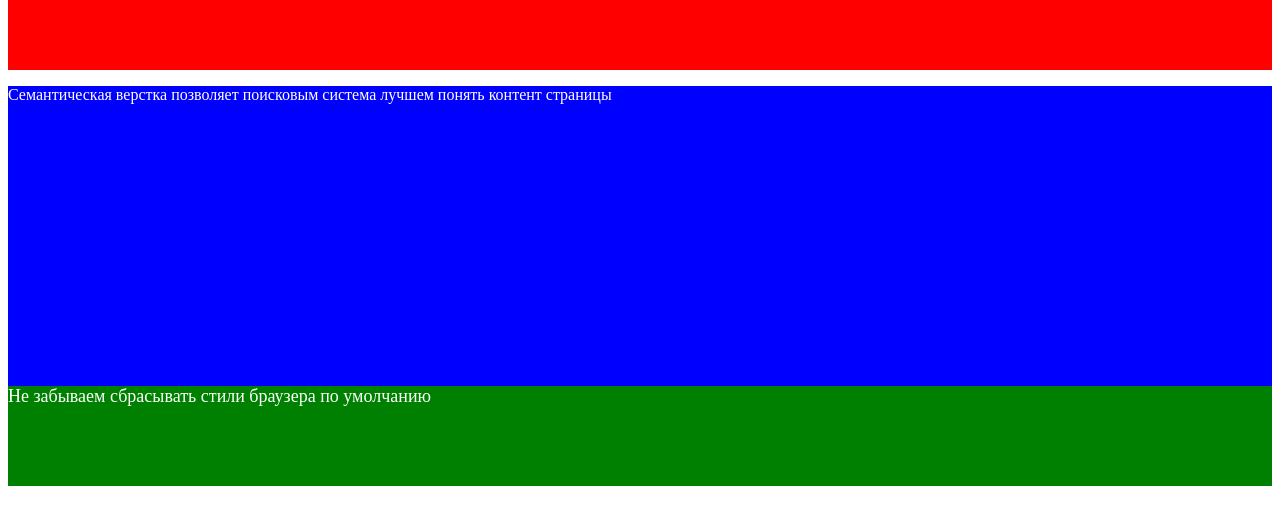
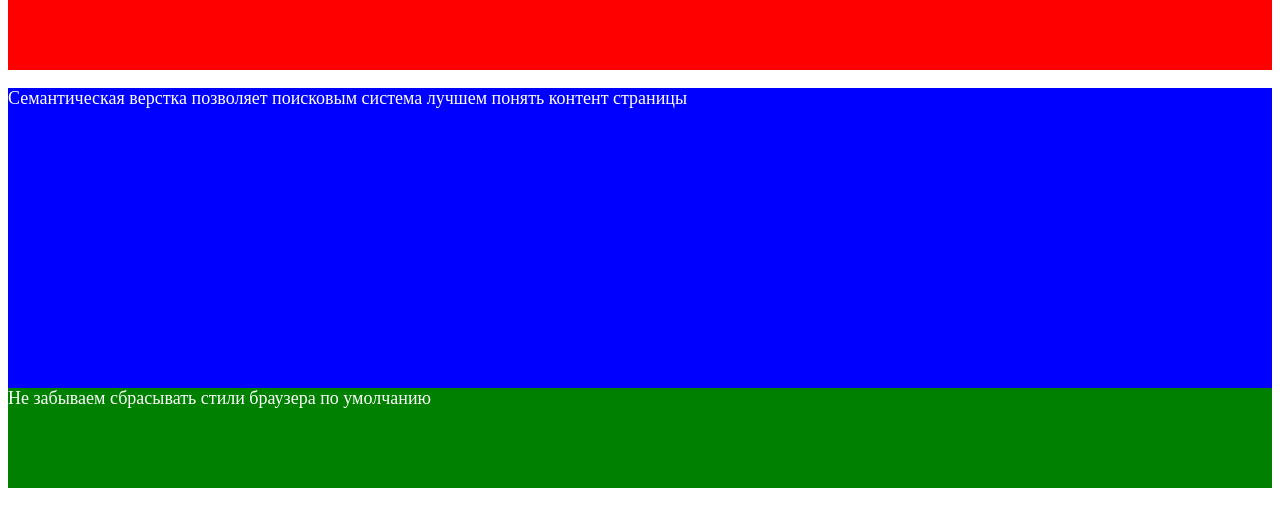
Before and after one commit to IlRoman/Homework, a plain HTML site: page lesson4/HW3/index.html in a window 1280 px wide. Shown: the part 46-572 px from the top of the page. Drawn offline with Linux system fonts and the light colour scheme; files that its build step writes are made by us from their sources.

Commit message:
commit#7

```diff
--- a/lesson4/HW3/index.html
+++ b/lesson4/HW3/index.html
@@ -11,7 +11,7 @@
     <header style="background-color: red; height: 100px;">
         <h1 style="font-size: 24px; color: white;">Главный заголовок на странице</h1>
     </header>
-    <main style="background-color: blue; font-size 18px; height: 300px; color: white;">
+    <main style="background-color: blue; font-size: 18px; height: 300px; color: white;">
         <p>Семантическая верстка позволяет поисковым система лучшем понять контент страницы</p>
     </main>
     <footer style="color: white; background-color: green; font-size: 18px; height: 100px;">
```
